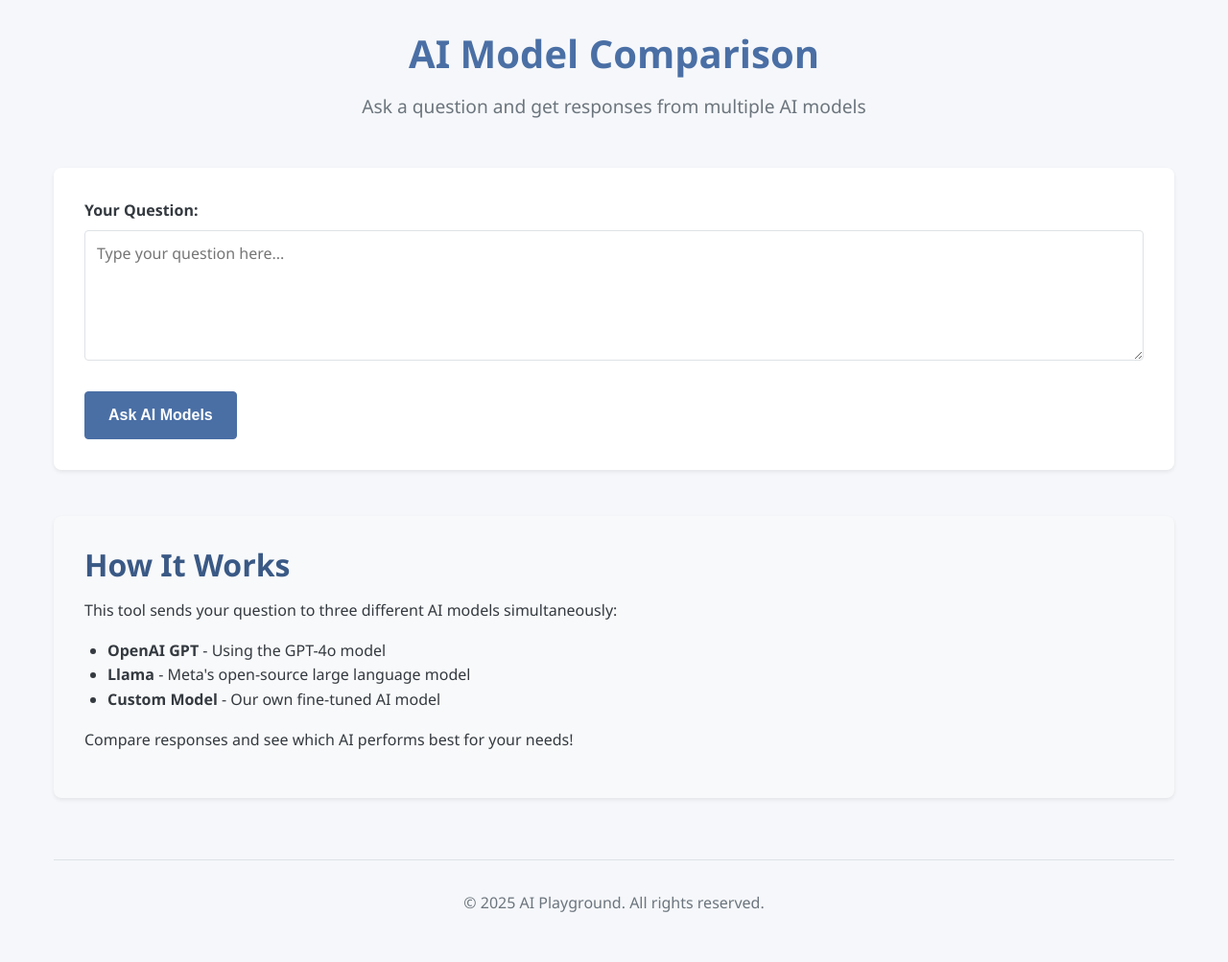
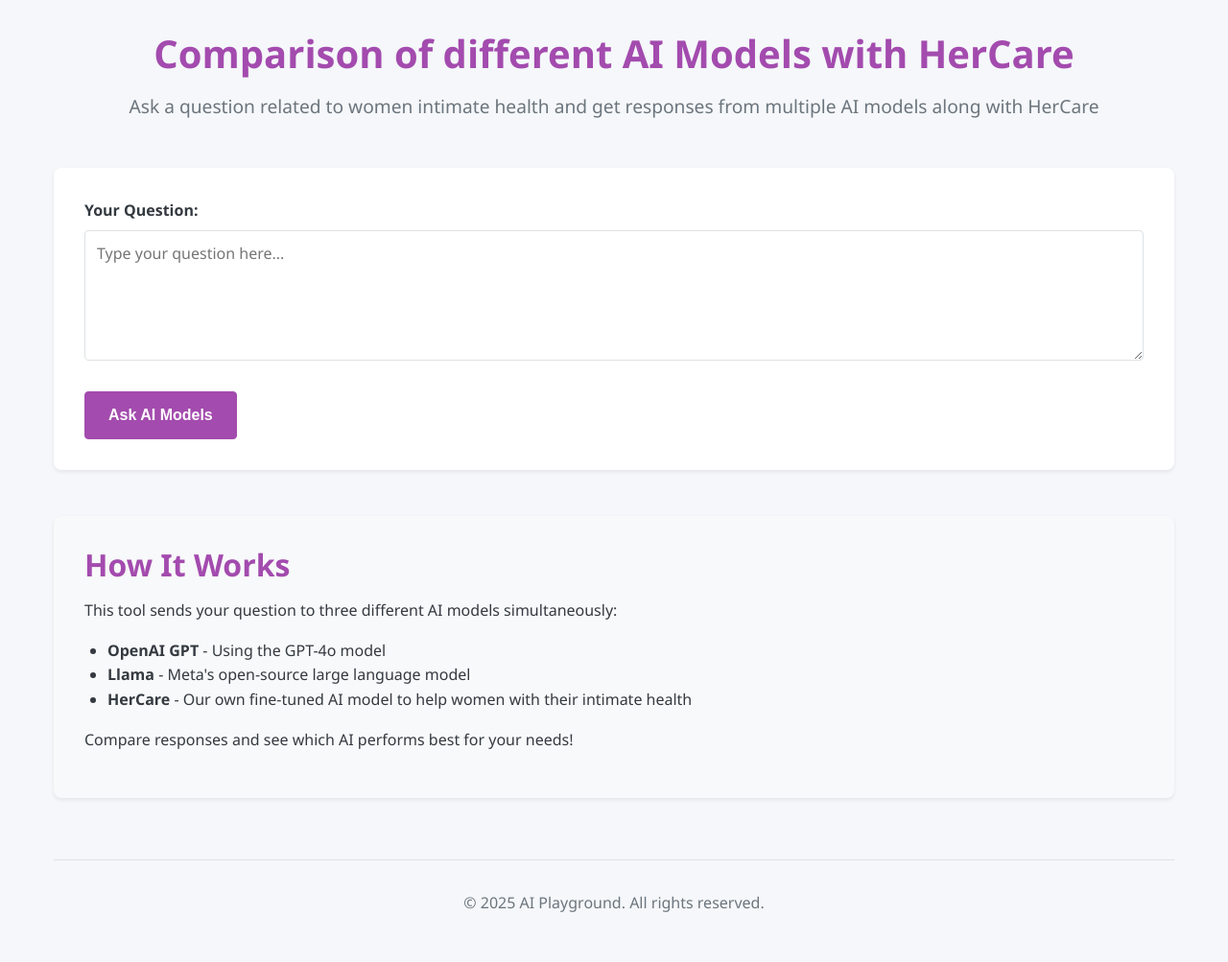
Before and after one commit to FarhanTahmid/HerCare, a Django app: page /compare-ai/ in a window 1280 px wide. Shown: the whole page at 96% size. Run offline with Django 5.2, Linux system fonts and the light colour scheme.

Commit message:
done with hercare integration

```diff
--- a/multiple_bots/static/style.css
+++ b/multiple_bots/static/style.css
@@ -1,6 +1,6 @@
 :root {
-    --primary-color: #4a6fa5;
-    --primary-dark: #3a5985;
+    --primary-color: #a34bae;
+    --primary-dark: #a34bae;
     --secondary-color: #6c757d;
     --light-color: #f8f9fa;
     --dark-color: #343a40;
--- a/multiple_bots/templates/index.html
+++ b/multiple_bots/templates/index.html
@@ -10,8 +10,8 @@
 <body>
     <div class="container">
         <header>
-            <h1>AI Model Comparison</h1>
-            <p class="subtitle">Ask a question and get responses from multiple AI models</p>
+            <h1>Comparison of different AI Models with HerCare</h1>
+            <p class="subtitle">Ask a question related to women intimate health and get responses from multiple AI models along with HerCare</p>
         </header>
 
         <main>
@@ -45,7 +45,7 @@
                 <ul>
                     <li><strong>OpenAI GPT</strong> - Using the GPT-4o model</li>
                     <li><strong>Llama</strong> - Meta's open-source large language model</li>
-                    <li><strong>Custom Model</strong> - Our own fine-tuned AI model</li>
+                    <li><strong>HerCare</strong> - Our own fine-tuned AI model to help women with their intimate health</li>
                 </ul>
                 <p>Compare responses and see which AI performs best for your needs!</p>
             </section>
--- a/multiple_bots/templates/results.html
+++ b/multiple_bots/templates/results.html
@@ -50,15 +50,15 @@
                     </div>
 
                     <!-- Custom Model Response -->
-                    {% comment %} <div class="response-card">
+                    <div class="response-card">
                         <div class="response-header">
-                            <h3>Custom Model</h3>
+                            <h3>HerCare</h3>
                             <span class="response-time">{{ responses.CUSTOM.time }}s</span>
                         </div>
                         <div class="response-content">
                             <p>{{ responses.CUSTOM.text|linebreaksbr }}</p>
                         </div>
-                    </div> {% endcomment %}
+                    </div>
                 </div>
 
                 <div class="comparison-tools">
--- a/multiple_bots/views.py
+++ b/multiple_bots/views.py
@@ -5,12 +5,14 @@
 from django.views.decorators.csrf import csrf_exempt
 from django.utils.decorators import method_decorator
 from django.views import View
-
+from openai import OpenAI
 from .models import Questions, Response
 from .openaiBot import OpenAIBot
 from .llamaBot import LlamaBot
+from .herCareBot import HerCareBot
+import os
+from chatBot.helpers import HelperClass
 # from .services.custom_service import CustomModelService
-
 class IndexView(View):
     """View for the main page"""
 
@@ -37,12 +39,17 @@
         # Create a new question in the database
         question = Questions.objects.create(text=question_text)
 
+        openai_client=OpenAI()
+        assistant_id=os.environ.get('ASSISTANT_ID')
+        # create new thread with helper class
+        new_thread_id=HelperClass.createNewThread(openAI_client=openai_client)
+
         # Get responses from all AI models in parallel
         with concurrent.futures.ThreadPoolExecutor() as executor:
             futures = {
                 'OPENAI': executor.submit(OpenAIBot.get_response, question_text),
                 'LLAMA': executor.submit(LlamaBot.get_response, question_text),
-                # 'CUSTOM': executor.submit(CustomModelService.get_response, question_text),
+                'CUSTOM': executor.submit(HerCareBot.getResponse,new_thread_id,assistant_id ,question_text),
             }
 
             responses = {}
@@ -94,12 +101,17 @@
             # Create a new question in the database
             question = Questions.objects.create(text=question_text)
 
+            openai_client=OpenAI()
+            assistant_id=os.environ.get('ASSISTANT_ID')
+            # create new thread with helper class
+            new_thread_id=HelperClass.createNewThread(openAI_client=openai_client)
+
             # Get responses from all AI models in parallel
             with concurrent.futures.ThreadPoolExecutor() as executor:
                 futures = {
                     'OPENAI': executor.submit(OpenAIBot.get_response, question_text),
                     'LLAMA': executor.submit(LlamaBot.get_response, question_text),
-                    # 'CUSTOM': executor.submit(CustomModelService.get_response, question_text),
+                    'CUSTOM': executor.submit(HerCareBot.getResponse,new_thread_id,assistant_id ,question_text),
                 }
 
                 responses = {}
```
Also changed, not shown: multiple_bots/herCareBot.py (added, +20 -0 lines).
